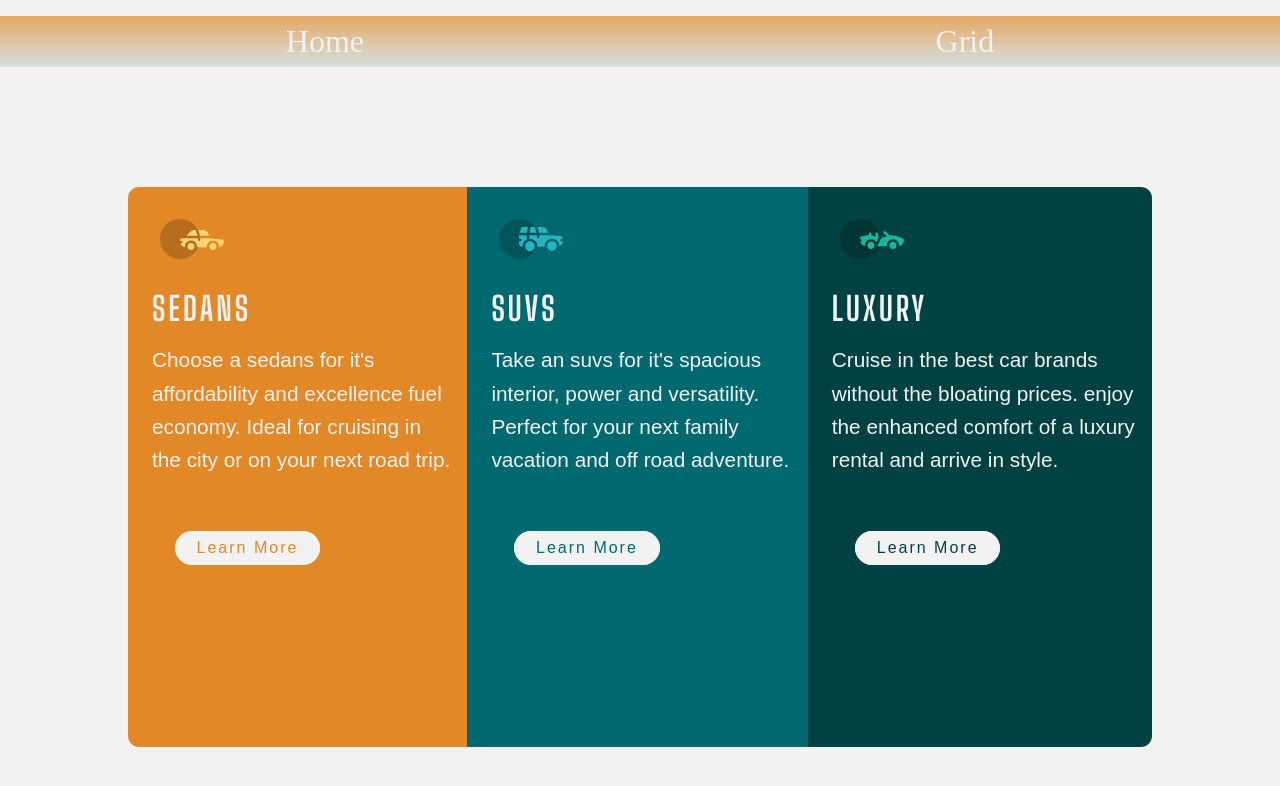
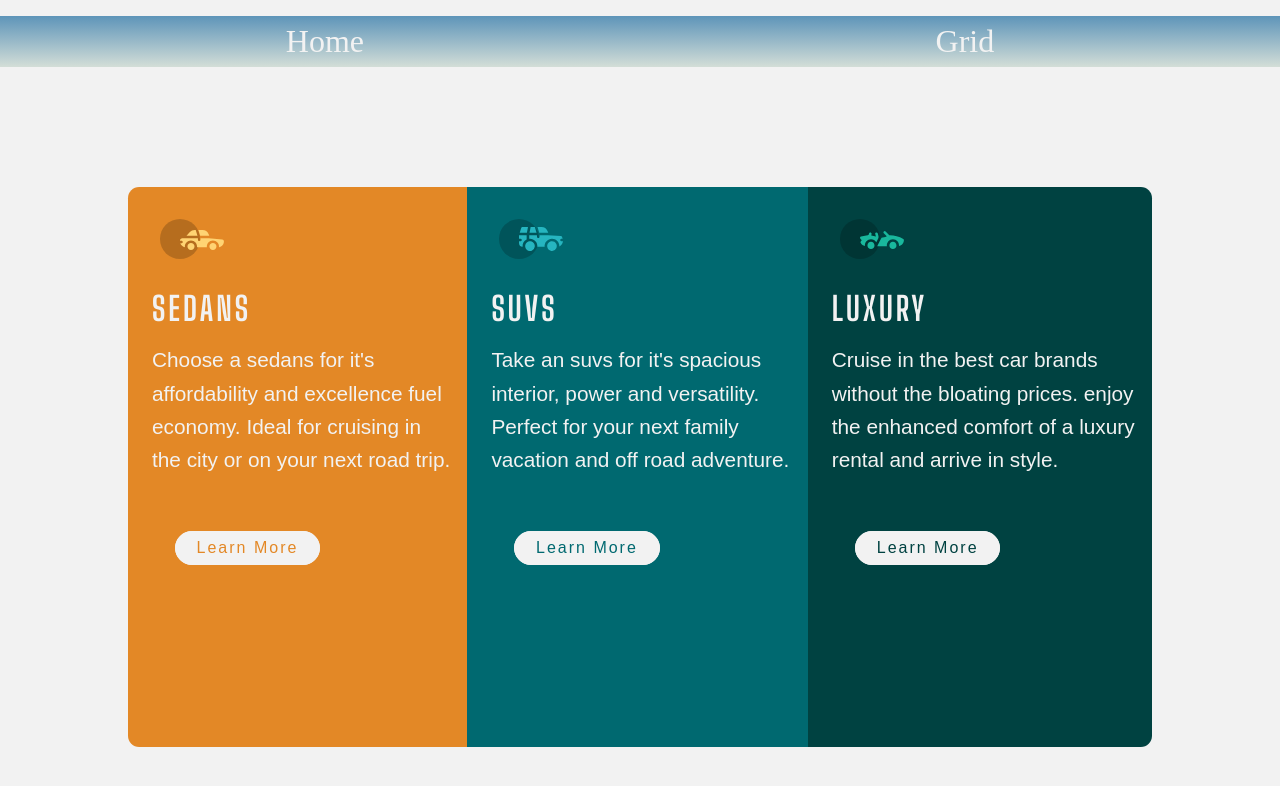
Before and after one commit to codexive-zech/flexbox-and-grid-zuri-task, a plain HTML site: page index.html in a window 1280 px wide. Drawn offline with Linux system fonts and the light colour scheme.

Commit message:
added color styling

```diff
--- a/css/flexstyle.css
+++ b/css/flexstyle.css
@@ -1,9 +1,6 @@
 @import url("https://fonts.googleapis.com/css2?family=Lexend+Deca&display=swap");
 
 @import url("https://fonts.googleapis.com/css2?family=Big+Shoulders+Display:wght@700&display=swap");
-
-/* Mobile: 375px
-Desktop: 1440px */
 
 /* Global default Setting */
 * {
@@ -69,7 +66,7 @@ a {
   justify-content: space-around;
   align-items: center;
   background: var(--light-gray);
-  background: linear-gradient(rgba(227, 136, 38, 0.7), rgba(91, 151, 155, 0.2));
+  background: linear-gradient(rgba(31, 109, 161, 0.7), rgba(88, 141, 108, 0.2));
   margin-top: 1rem;
 }
 
```
